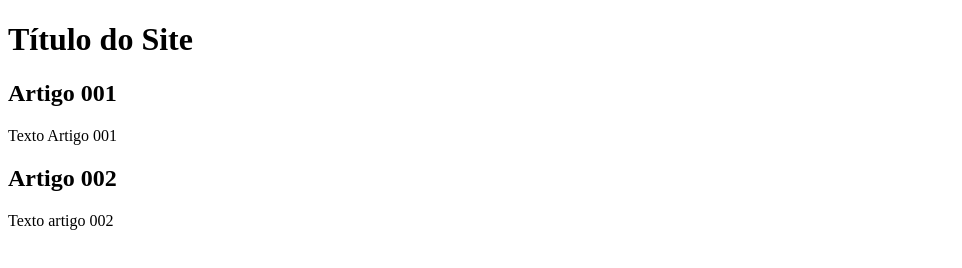
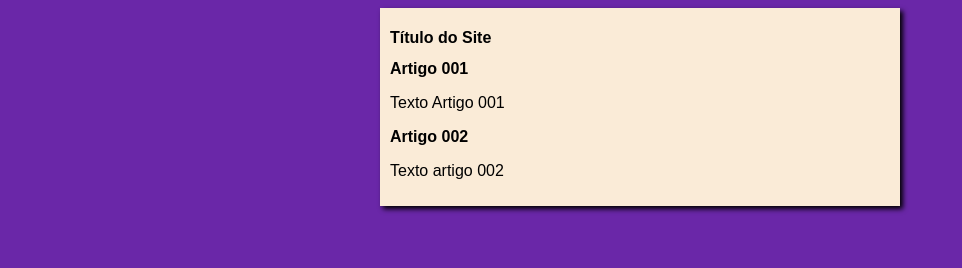
Before and after one commit to Felipe0132/Projeto-site1, a plain HTML site: page index.html in a window 1280 px wide. Shown: the whole page, without its empty margins (0-962 px from the left). Drawn offline with Linux system fonts and the light colour scheme.

Commit message:
iniciei o desing

```diff
--- /dev/null
+++ b/estilos/style.css
@@ -0,0 +1,18 @@
+*{
+    font-family: Arial, Helvetica, sans-serif;
+    font-size: 16px;
+
+}
+
+body {
+    background-color: rgb(106, 39, 168);
+
+}
+
+main {
+    background-color: antiquewhite;
+    width: 500px;
+    margin: auto;
+    padding: 10px;
+    box-shadow: 3px 3px 5px black;
+}
--- a/index.html
+++ b/index.html
@@ -5,6 +5,7 @@
     <meta http-equiv="X-UA-Compatible" content="IE=edge">
     <meta name="viewport" content="width=device-width, initial-scale=1.0">
     <title>Título do site</title>
+    <link rel="stylesheet" href="estilos/style.css">
 </head>
 <body>
     <main>
```
